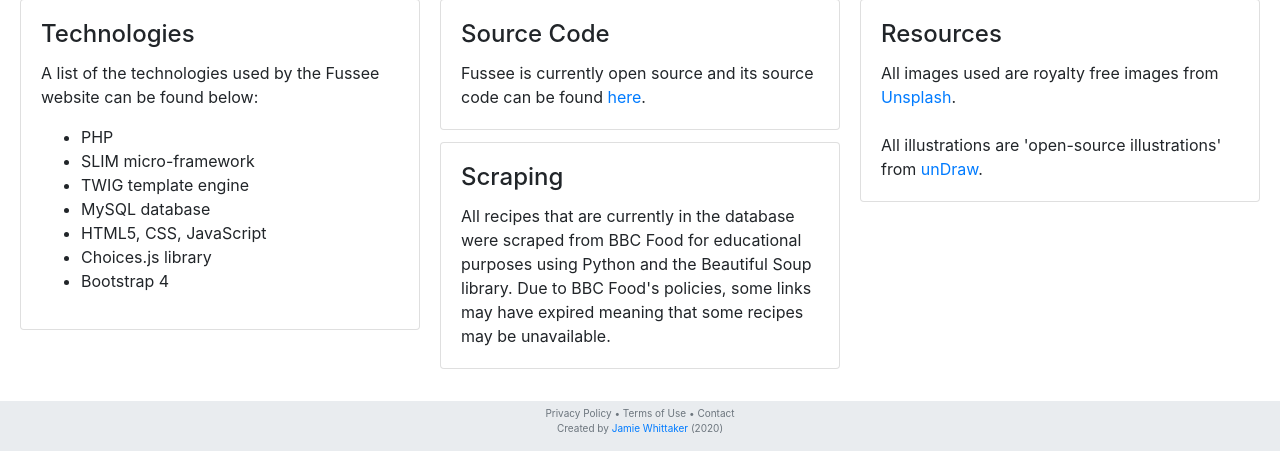
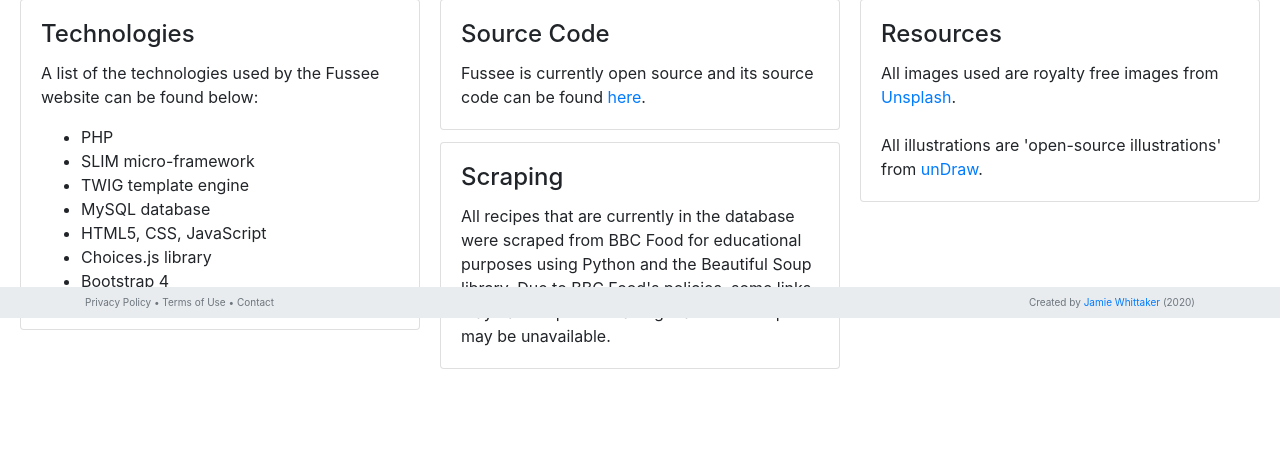
Before and after one commit to jamiewhittaker/fussee, a PHP site: template includes/app/templates/about.html.twig in a window 1280 px wide. Shown: the part 482-933 px from the top of the page. Run offline with PHP 8.4, Linux system fonts and the light colour scheme; the template is opened without the code that fills it, so the values that code supplies are empty; some libraries are stand-ins or nearby versions; some web fonts are replaced.

Commit message:
Changes to footer

```diff
--- a/css/custom.css
+++ b/css/custom.css
@@ -191,3 +191,7 @@ footer {
     max-height: 80px;
     font-size: 20px;
 }
+
+body {
+    margin-bottom: 70px;
+}
--- a/includes/app/templates/layout.html.twig
+++ b/includes/app/templates/layout.html.twig
@@ -36,7 +36,7 @@
             {% else %}
             <li class="nav-item">
             {% endif %}
-                    <a class="nav-link" href="homepage">Home <span class="sr-only">(current)</span></a>
+                <a class="nav-link" href="homepage">Home</a>
             </li>
 
 
@@ -91,7 +91,7 @@
 {% block content %}{% endblock %}
 
 
-<footer class="footer">
+<footer class="footer navbar fixed-bottom">
     <div class="container">
         <span class="text-muted">Privacy Policy • Terms of Use • Contact</span>
         <br>
```
Also changed, not shown: includes/app/templates/homepage.html.twig (indentation only). Lines whose indentation alone changed are shown as unchanged.
